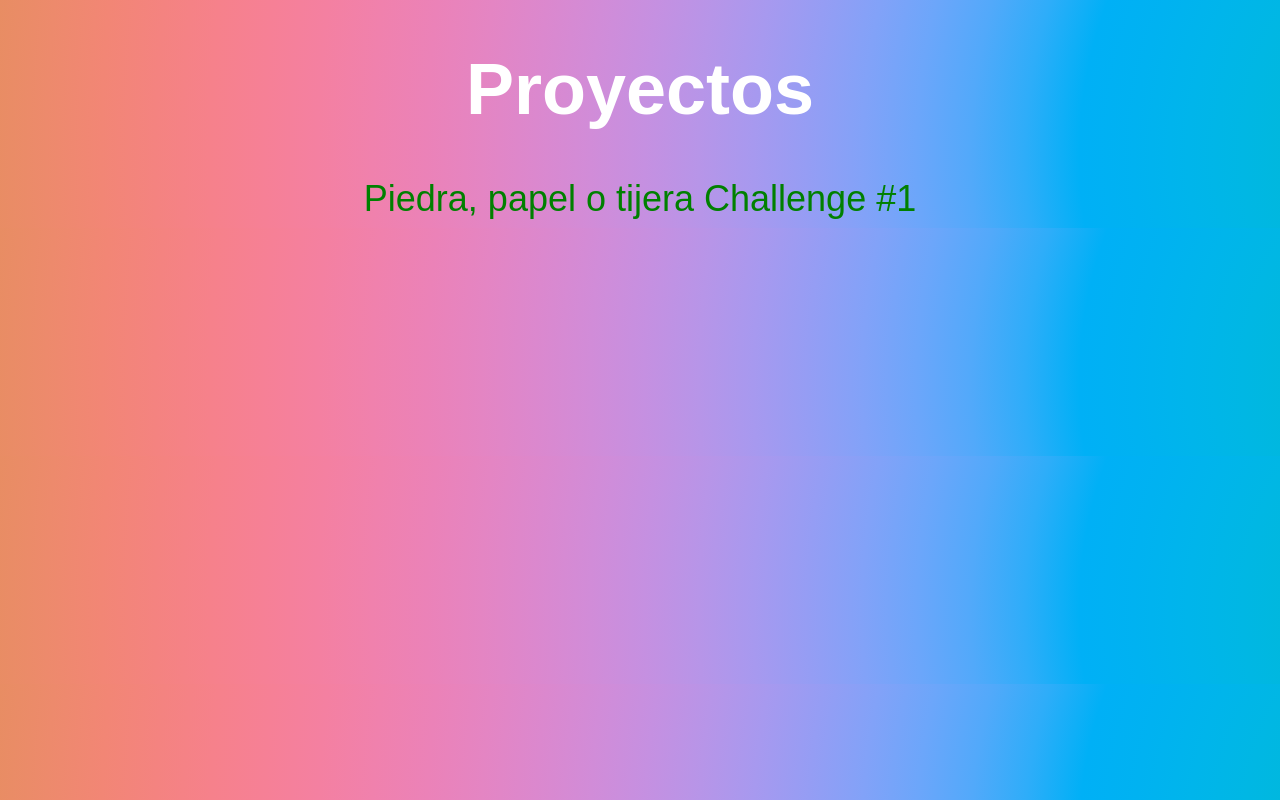
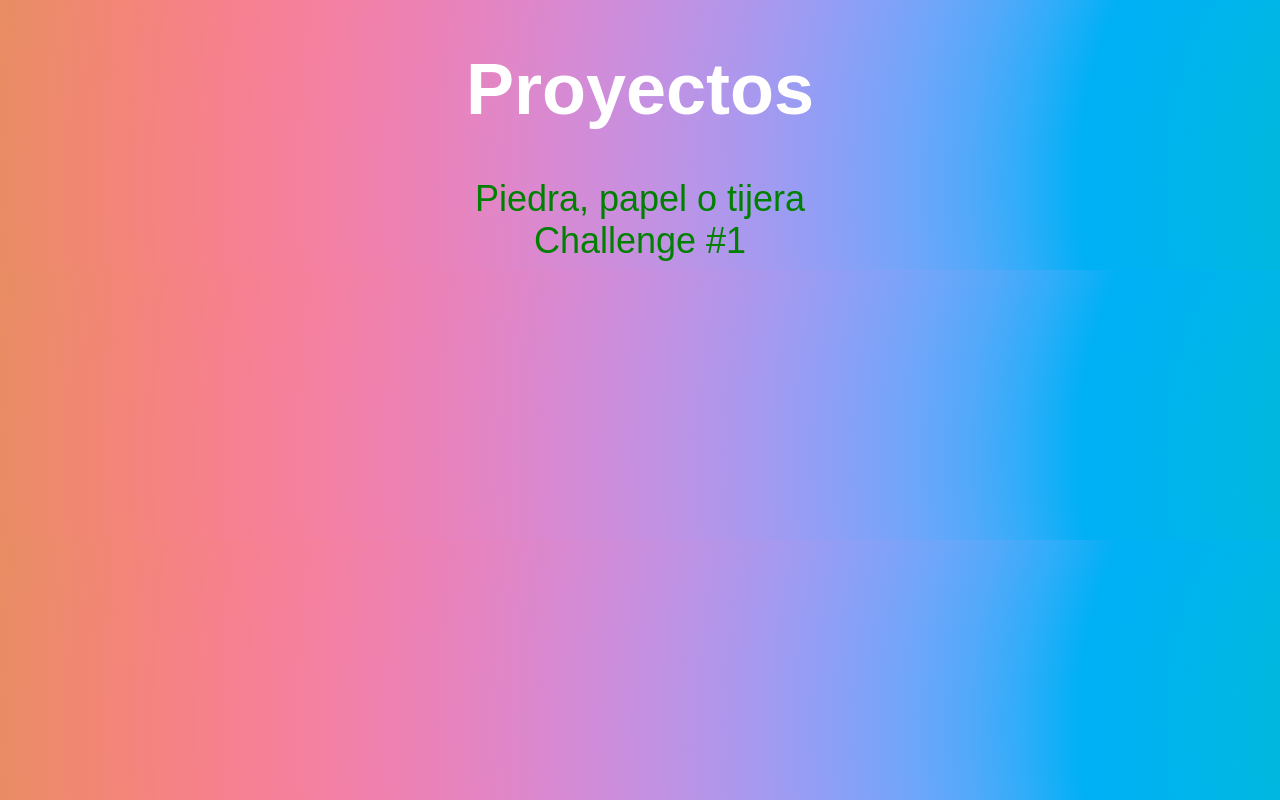
Before and after one commit to Manuel-Noriega/page-manu.github.io, a plain HTML site: page index.html in a window 1280 px wide. Drawn offline with Linux system fonts and the light colour scheme.

Commit message:
Update index.html

```diff
--- a/index.html
+++ b/index.html
@@ -7,7 +7,7 @@
 </head>
 <body>
 	<h1>Proyectos</h1>
-	<a class="ppt" href="proyectos/piedra/piedrapapeltijera.html">Piedra, papel o tijera</a>
+	<a class="ppt" href="proyectos/piedra/piedrapapeltijera.html">Piedra, papel o tijera</a> <br>
 	<a class="ppt" href="proyectos/social-proof-section-master/index.html">Challenge #1</a>
 </body>
 </html>
```
